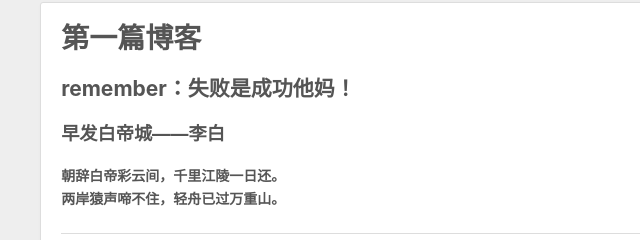
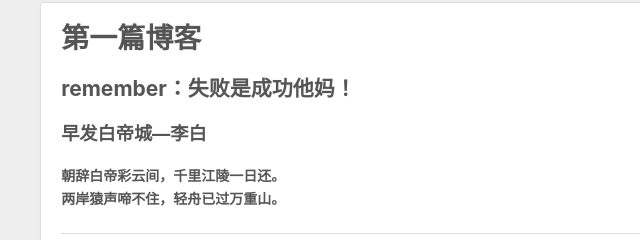
Before and after one commit to rPniu/rPniu.github.io, a plain HTML site: page index.html in a window 1280 px wide. Shown: the part 377-617 px from the top of the page, 0-640 px from the left. Drawn offline with Linux system fonts and the light colour scheme.

Commit message:
Site updated: 2024-02-01 21:02:32

```diff
--- a/index.html
+++ b/index.html
@@ -98,7 +98,7 @@
 
     <div class="e-content article-entry" itemprop="articleBody">
 
-        <h2 id="remember：失败是成功他妈！"><a href="#remember：失败是成功他妈！" class="headerlink" title="remember：失败是成功他妈！"></a>remember：失败是成功他妈！</h2><h3 id="早发白帝城——李白"><a href="#早发白帝城——李白" class="headerlink" title="早发白帝城——李白"></a>早发白帝城——李白</h3><p><strong>朝辞白帝彩云间，千里江陵一日还。</strong><br><strong>两岸猿声啼不住，轻舟已过万重山。</strong></p>
+        <h2 id="remember：失败是成功他妈！"><a href="#remember：失败是成功他妈！" class="headerlink" title="remember：失败是成功他妈！"></a>remember：失败是成功他妈！</h2><h3 id="早发白帝城—李白"><a href="#早发白帝城—李白" class="headerlink" title="早发白帝城—李白"></a>早发白帝城—李白</h3><p><strong>朝辞白帝彩云间，千里江陵一日还。</strong><br><strong>两岸猿声啼不住，轻舟已过万重山。</strong></p>
 
 
     </div>
```
Also changed, not shown: 2024/01/13/第一篇博客/index.html (+4 -4 lines).
